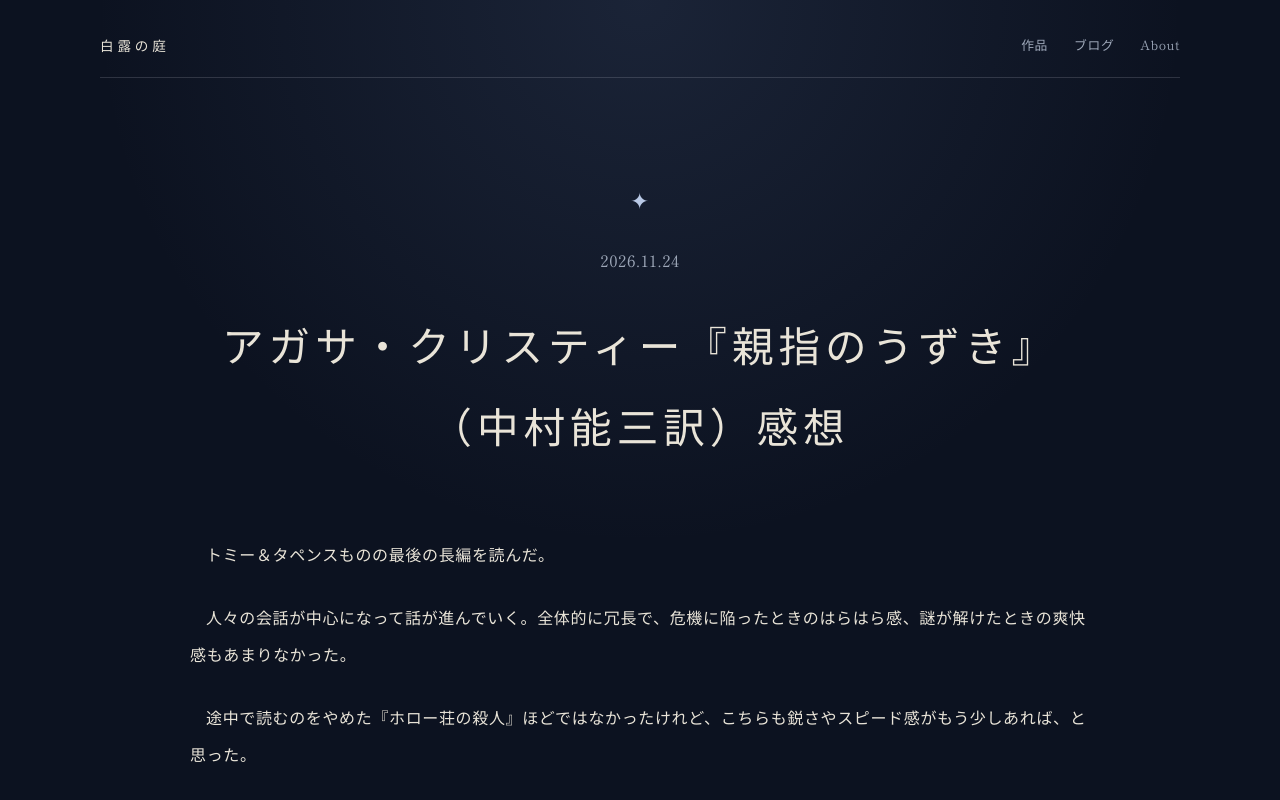
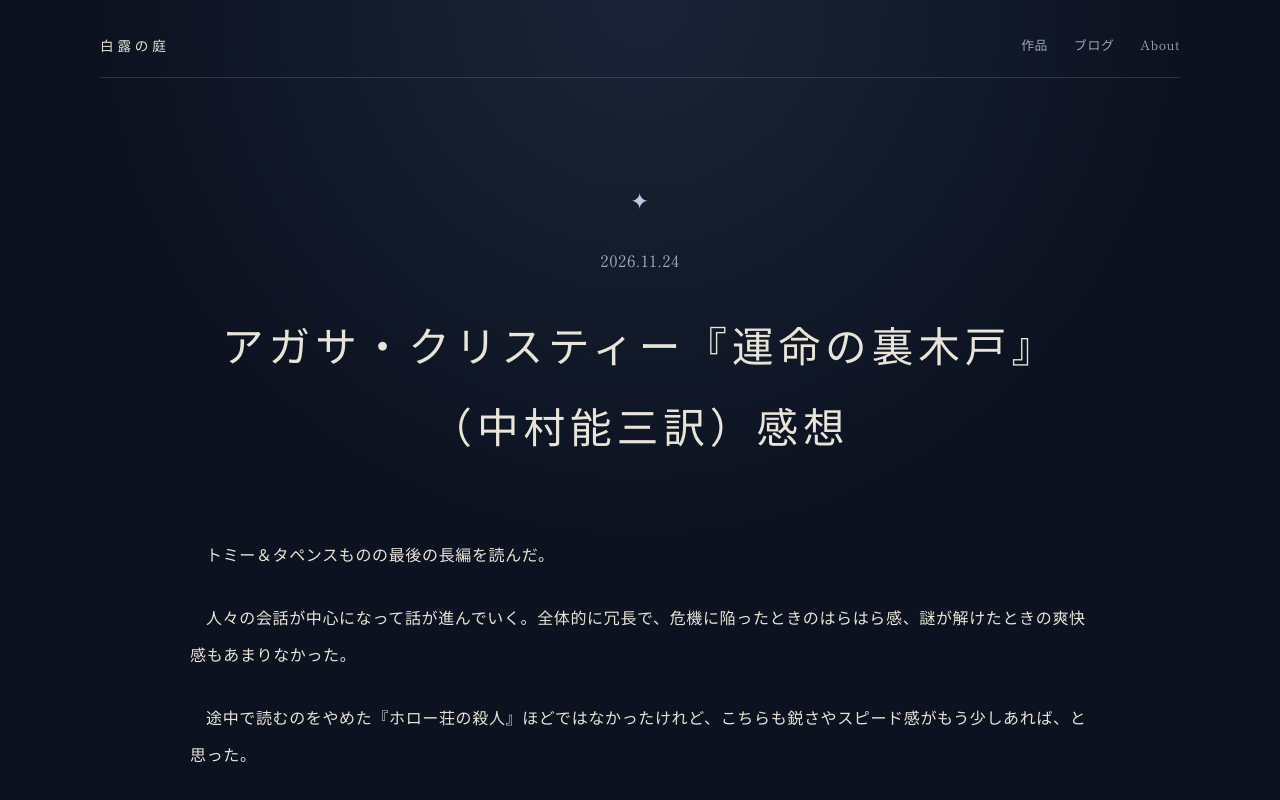
Before and after one commit to suzumizuho/suzumizuho.github.io, a plain HTML site: page blog/20261124.html in a window 1280 px wide. Shown: the top 800 px of the page. Drawn offline with Linux system fonts and the light colour scheme.

Commit message:
Update 20261124.html

```diff
--- a/blog/20261124.html
+++ b/blog/20261124.html
@@ -3,7 +3,7 @@
 <header class="site-header">
 <a class="brand" href="../index.html">白露の庭</a>
 <nav class="nav"><a href="../novel/index.html">作品</a><a href="../blog/index.html">ブログ</a><a href="../about.html">About</a></nav>
-</header><main class="page"><header class="page-head"><div class="symbol">✦</div><p>2026.11.24</p><h1>アガサ・クリスティー『親指のうずき』（中村能三訳）感想 </h1></header><article class="story">
+</header><main class="page"><header class="page-head"><div class="symbol">✦</div><p>2026.11.24</p><h1>アガサ・クリスティー『運命の裏木戸』（中村能三訳）感想 </h1></header><article class="story">
 <p>トミー＆タペンスものの最後の長編を読んだ。</p>
 <p>人々の会話が中心になって話が進んでいく。全体的に冗長で、危機に陥ったときのはらはら感、謎が解けたときの爽快感もあまりなかった。</p>
 <p>途中で読むのをやめた『ホロー荘の殺人』ほどではなかったけれど、こちらも鋭さやスピード感がもう少しあれば、と思った。</p>
```
